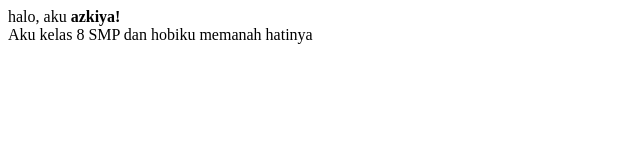
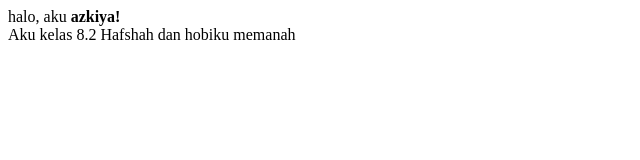
Before and after one commit to azkiyaJ/azkiyajamila, a plain HTML site: page index.html in a window 1280 px wide. Shown: the full height of the page, 0-640 px from the left. Drawn offline with Linux system fonts and the light colour scheme.

Commit message:
Update index.html

```diff
--- a/index.html
+++ b/index.html
@@ -5,7 +5,7 @@
     </head>
     <body>
        <div>
-      Aku kelas 8 SMP dan hobiku memanah hatinya
+      Aku kelas 8.2 Hafshah dan hobiku memanah
        </div>
          </body>
 </html>
```
